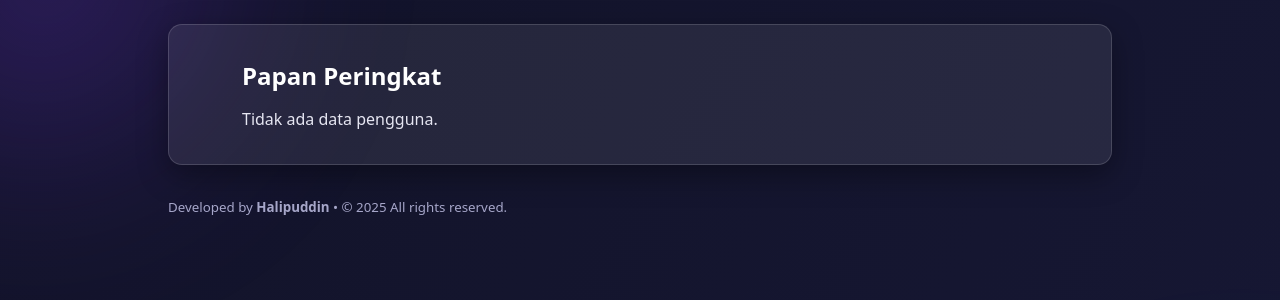
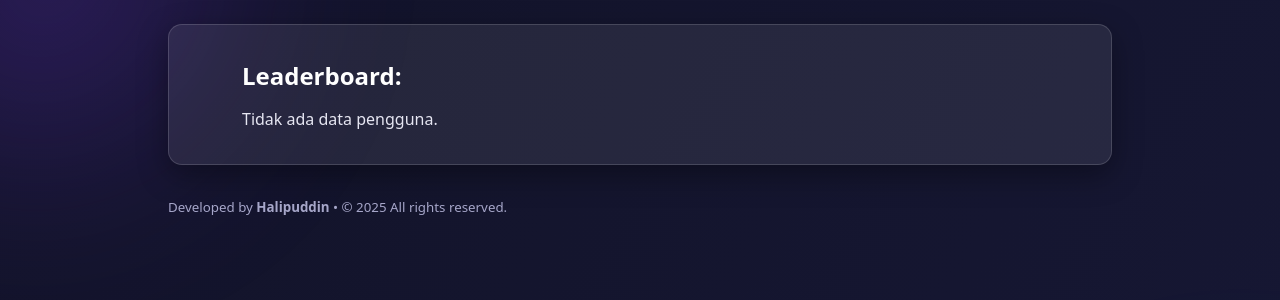
Before and after one commit to Halip26/quiz-app-flask, a Flask app: page /leaderboard in a window 1280 px wide. Shown: the part 67-367 px from the top of the page. Run offline with Flask 3, Linux system fonts and the light colour scheme.

Commit message:
change the papan peringkat to leaderboard

```diff
--- a/templates/leaderboard.html
+++ b/templates/leaderboard.html
@@ -1,6 +1,6 @@
 {% extends "base.html" %} {% block content %}
 <div class="lb-container">
-  <h2 class="lb-title">Papan Peringkat</h2>
+  <h2 class="lb-title">Leaderboard:</h2>
 
   {% if users %} {# pastikan tidak membagi dengan nol #} {% set max_score =
   users|map(attribute='total_score')|max or 1 %}
```
